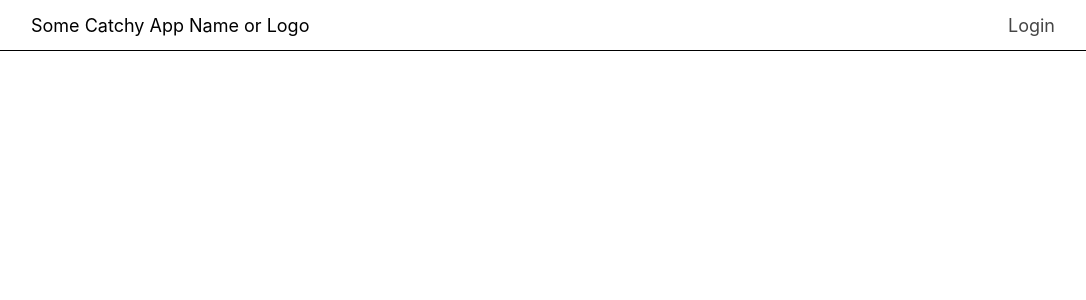
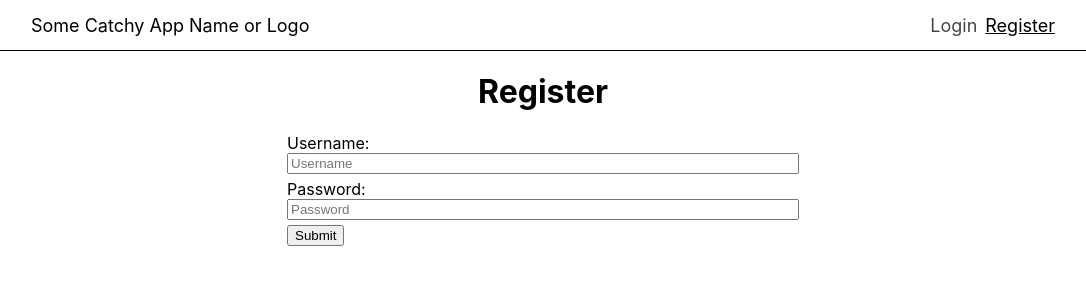
Before and after one commit to camrcast/technology-project-frontend, a React (Create React App) app: page /register in a window 1280 px wide. Shown: the top 300 px of the page, without its empty margins (97-1183 px from the left). Built offline with nearby package versions, Linux system fonts and the light colour scheme.

Commit message:
Register Functionality

```diff
--- a/src/App.tsx
+++ b/src/App.tsx
@@ -3,6 +3,7 @@ import { Route, Routes } from 'react-router-dom';
 
 import Header from './components/Header';
 import Login from './pages/Login';
+import Register from './pages/Register';
 import { User, UserContext } from './context/userContext';
 
 
@@ -15,6 +16,7 @@ function App() {
         <Header/>
         <Routes>
           <Route path="/login" element={<Login setUser={setUser}/>}/>
+          <Route path="/register" element={<Register setUser={setUser}/>}/>
         </Routes>
       </UserContext.Provider>
     </>
--- a/src/components/Header/Header.tsx
+++ b/src/components/Header/Header.tsx
@@ -15,7 +15,12 @@ function Header() {
             </Link>
             <nav>
                 {/* Todo: Change user.username to link to the profile page when done*/}
-                {!user ? <NavLink to="/login">Login</NavLink> : user.username}
+                {!user ?
+                    <>
+                        <NavLink to="/login">Login</NavLink>
+                        <NavLink to="/register">Register</NavLink>
+                    </> :
+                    user.username}
             </nav>
         </header>
     )
--- /dev/null
+++ b/src/pages/Register/Register.css
@@ -0,0 +1,6 @@
+main {
+    display: flex;
+    flex-direction: column;
+    justify-content: center;
+    align-items: center;
+}
--- /dev/null
+++ b/src/pages/Register/Register.tsx
@@ -0,0 +1,41 @@
+import React, {useState} from "react";
+import { useNavigate  } from "react-router-dom";
+
+import "./Register.css";
+import LoginForm from "../../components/LoginForm";
+import fetch from "../../utilities/fetch";
+
+interface props {
+    setUser: Function,
+}
+
+function Register({setUser}: props) {
+
+    const navigate = useNavigate();
+    const [error, setError] = useState();
+    const [displaySuccess, setDisplaySuccess] = useState(false);
+
+    async function register(username: string, password: string) {
+        try {
+            const {token, user} = await fetch("post", "/users/", {username, password});
+            localStorage.setItem("token", token);
+            setUser(user);
+            setDisplaySuccess(true);
+            setTimeout(() => {
+                navigate("/"); // Don't use window.location otherwise the page refreshes
+            }, 3000)
+        } catch (err: any) {
+            setError(err.error);
+        }
+    }
+
+    return (
+        <main>
+            <h1>Register</h1>
+            <LoginForm onSubmit={register} error={error}/>
+            {displaySuccess && <h4>Successfully Registered Account, Returning to homepage in 3 seconds</h4>}
+        </main>
+    )
+}
+
+export default Register;
--- /dev/null
+++ b/src/pages/Register/index.ts
@@ -0,0 +1,2 @@
+import Register from "./Register";
+export default Register;
```
